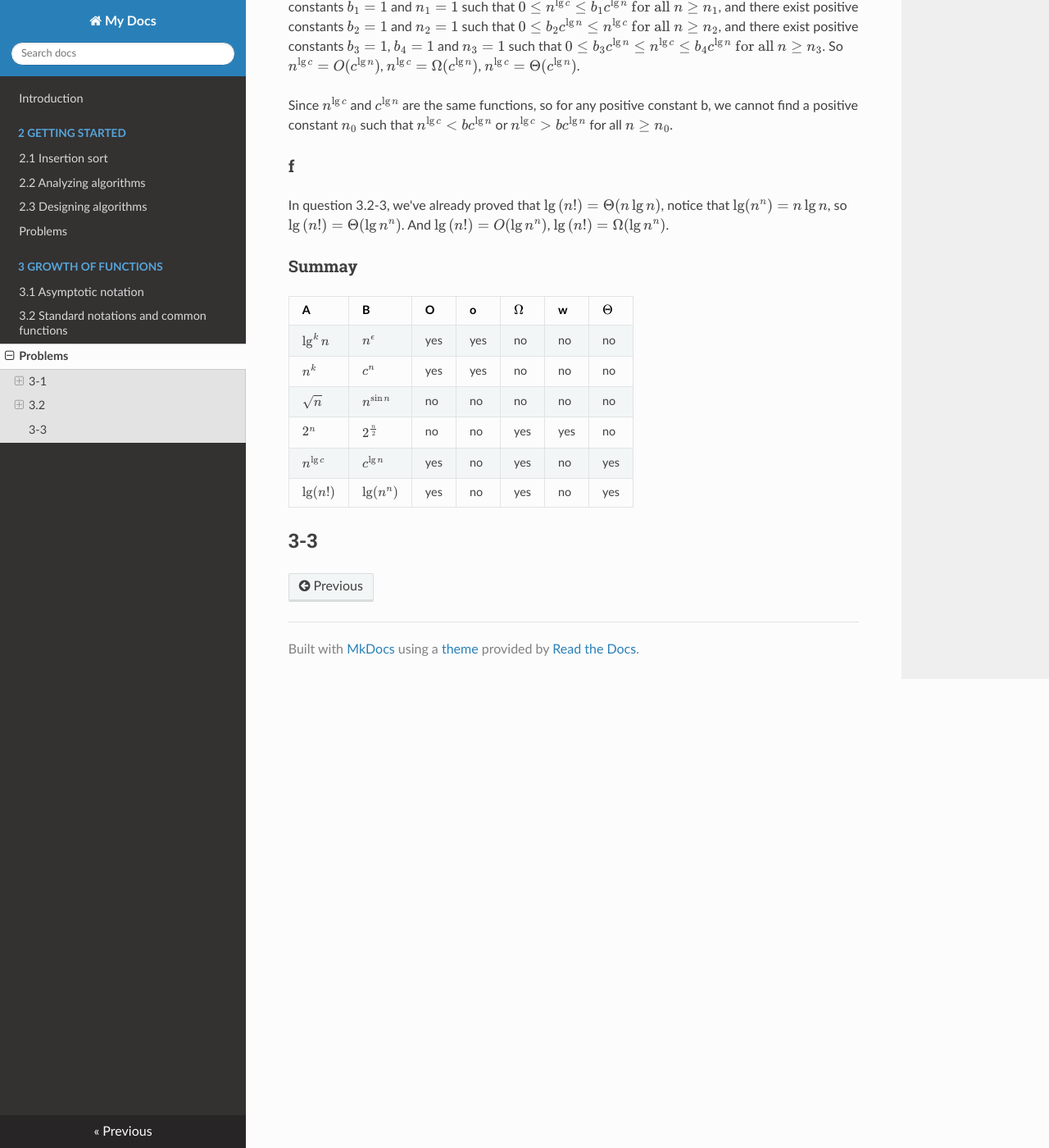
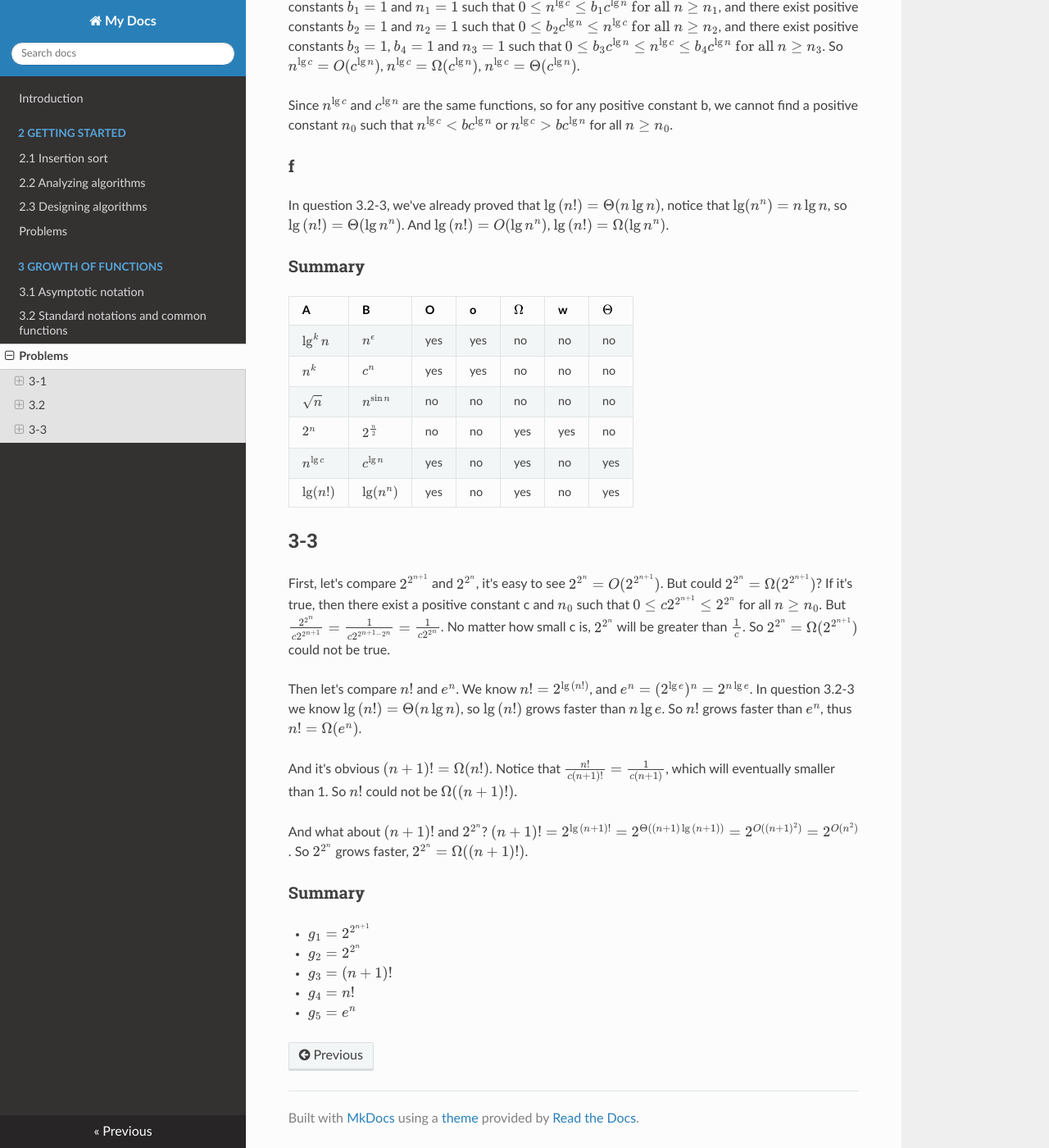
Before and after one commit to Frederick-S/Introduction-to-Algorithms-Notes, an MkDocs documentation site: the page built from docs/3-Growth-of-Functions/Problems.md, in a window 1280 px wide and 1400 px high, scrolled down 3041 px. Shown: the whole window at 82% size. Built offline with MkDocs 1.6.1, drawn with Linux system fonts in a browser that asks for light colours; nearby versions of some CDN libraries; formulas are drawn with MathJax 3; old or Windows-style settings are respelled for this version of MkDocs.

Commit message:
Update exercise

```diff
--- a/docs/3-Growth-of-Functions/Problems.md
+++ b/docs/3-Growth-of-Functions/Problems.md
@@ -73,7 +73,7 @@ Since $n^{\lg{c}}$ and $c^{\lg{n}}$ are the same functions, so for any positive
 ### f
 In question 3.2-3, we've already proved that $\lg{(n!)} = \Theta(n\lg{n})$, notice that $\lg(n^n) = n\lg{n}$, so $\lg{(n!)} = \Theta(\lg{n^n})$. And $\lg{(n!)} = O(\lg{n^n})$, $\lg{(n!)} = \Omega(\lg{n^n})$.
 
-### Summay
+### Summary
 
 |A   |B   |O   |o   |$\Omega$   |w   |$\Theta$   |
 |---|---|---|---|---|---|---|
@@ -85,3 +85,17 @@ In question 3.2-3, we've already proved that $\lg{(n!)} = \Theta(n\lg{n})$, noti
 |$\lg(n!)$   |$\lg(n^n)$   |yes   |no   |yes   |no   |yes   |
 
 ## 3-3
+First, let's compare $2^{2^{n + 1}}$ and $2^{2^n}$, it's easy to see $2^{2^n} = O(2^{2^{n + 1}})$. But could $2^{2^n} = \Omega(2^{2^{n + 1}})$? If it's true, then there exist a positive constant c and $n_0$ such that $0 \leq c2^{2^{n + 1}} \leq 2^{2^n}$ for all $n \geq n_0$. But $\frac{2^{2^n}}{c2^{2^{n + 1}}} = \frac{1}{c2^{2^{n + 1} - 2^n}} = \frac{1}{c2^{2^n}}$. No matter how small c is, $2^{2^n}$ will be greater than $\frac{1}{c}$. So $2^{2^n} = \Omega(2^{2^{n + 1}})$ could not be true.
+
+Then let's compare $n!$ and $e^n$. We know $n! = 2^{\lg{(n!)}}$, and $e^n = (2^{\lg{e}})^n = 2^{n\lg{e}}$. In question 3.2-3 we know $\lg{(n!)} = \Theta(n\lg{n})$, so $\lg{(n!)}$ grows faster than $n\lg{e}$. So $n!$ grows faster than $e^n$, thus $n! = \Omega(e^n)$.
+
+And it's obvious $(n + 1)! = \Omega(n!)$. Notice that $\frac{n!}{c(n + 1)!} = \frac{1}{c(n + 1)}$, which will eventually smaller than 1. So $n!$ could not be $\Omega((n + 1)!)$.
+
+And what about $(n + 1)!$ and $2^{2^n}$? $(n + 1)! = 2^{\lg{(n + 1)!}} = 2^{\Theta((n + 1)\lg{(n + 1)})} = 2^{O((n + 1)^2)} = 2^{O(n^2)}$. So $2^{2^{n}}$ grows faster, $2^{2^n} = \Omega((n + 1)!)$.
+
+### Summary
+* $g_1 = 2^{2^{n + 1}}$
+* $g_2 = 2^{2^n}$
+* $g_3 = (n + 1)!$
+* $g_4 = n!$
+* $g_5 = e^n$
```
